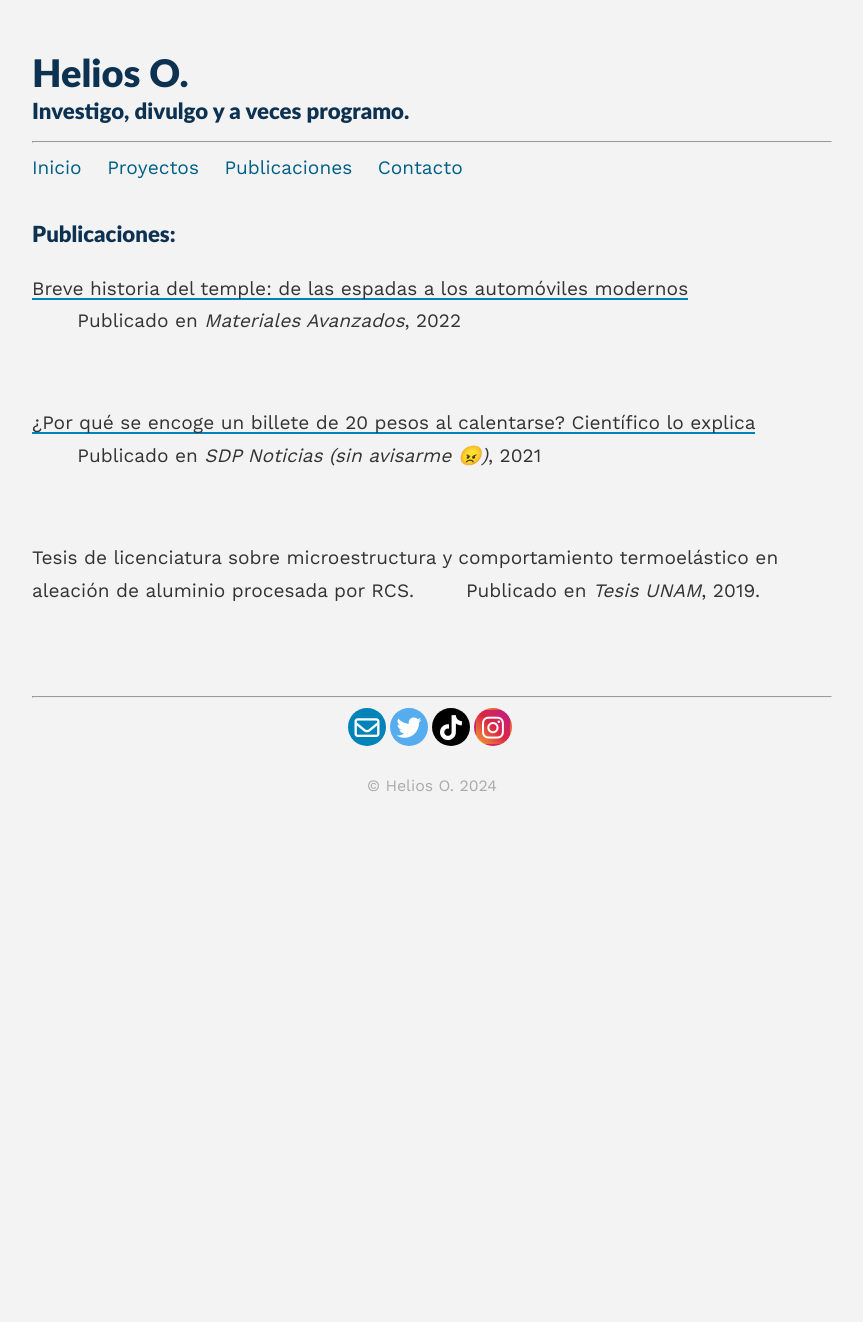
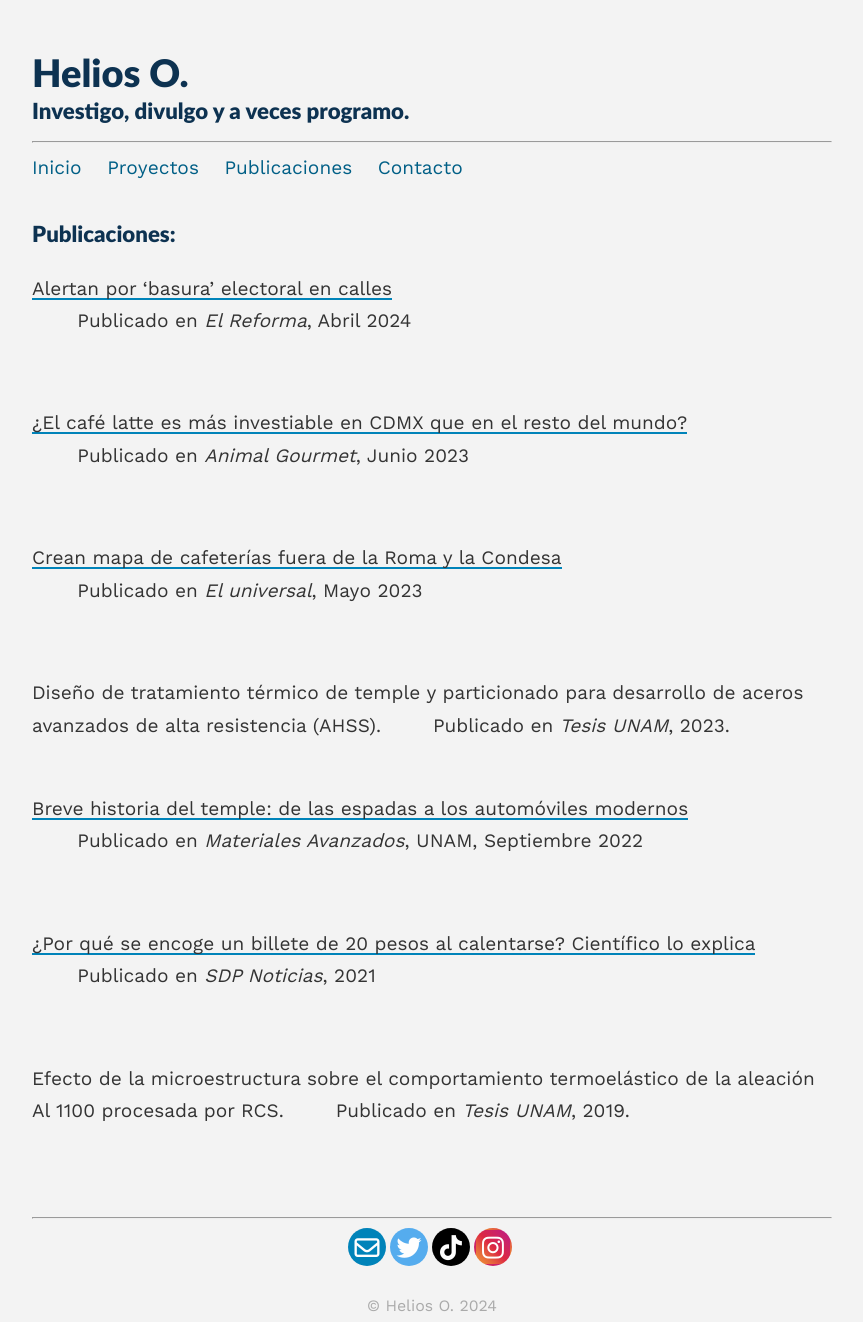
Before and after one commit to Heliouz/Heliouz.github.io, a Jekyll site: the page built from _pages/pubs.md, in a window 1280 px wide. Shown: the whole page, without its empty margins (208-1071 px from the left). Built offline with Jekyll 4.4.1, drawn with Linux system fonts in a browser that asks for light colours; emoji names are drawn with the system emoji font; before the commit the page ends 976 px from its top, so only the background shows below that.

Commit message:
Update pubs.md

```diff
--- a/_pages/pubs.md
+++ b/_pages/pubs.md
@@ -9,19 +9,34 @@ published: true
 
 ### Publicaciones:
 
-[Breve historia del temple: de las espadas a los automóviles modernos](https://www.iim.unam.mx/MA/36){:target="_blank"}
-&nbsp;&nbsp;&nbsp;&nbsp;&nbsp;&nbsp; Publicado en _Materiales Avanzados_, 2022
+[Alertan por 'basura' electoral en calles](https://www.reforma.com/alertan-por-basura-electoral-en-calles/ar2791241){:target="_blank"}
+&nbsp;&nbsp;&nbsp;&nbsp;&nbsp;&nbsp; Publicado en _El Reforma_, Abril 2024
 
 <br>
 
-
-
-[¿Por qué se encoge un billete de 20 pesos al calentarse? Científico lo explica](https://www.sdpnoticias.com/estilo-de-vida/por-que-se-encoge-un-billete-de-20-pesos-al-calentarse-cientifico-lo-explica/){:target="_blank"}
-&nbsp;&nbsp;&nbsp;&nbsp;&nbsp;&nbsp; Publicado en _SDP Noticias (sin avisarme :angry:)_, 2021
+[¿El café latte es más investiable en CDMX que en el resto del mundo?](https://www.animalgourmet.com/2023/06/29/cafe-latte-dura-menos-tiempo-en-cdmx/){:target="_blank"}
+&nbsp;&nbsp;&nbsp;&nbsp;&nbsp;&nbsp; Publicado en _Animal Gourmet_, Junio 2023
 
 <br>
 
-Tesis de licenciatura sobre microestructura y comportamiento termoelástico en aleación de aluminio procesada por RCS. &nbsp;&nbsp;&nbsp;&nbsp;&nbsp;&nbsp; Publicado en _Tesis UNAM_, 2019.
-
+[Crean mapa de cafeterías fuera de la Roma y la Condesa](https://www.eluniversal.com.mx/menu/crean-mapa-de-cafeterias-fuera-de-la-roma-y-la-condesa-con-recomendaciones-de-twitter/){:target="_blank"}
+&nbsp;&nbsp;&nbsp;&nbsp;&nbsp;&nbsp; Publicado en _El universal_, Mayo 2023
 
 <br>
+
+Diseño de tratamiento térmico de temple y particionado para desarrollo de aceros avanzados de alta resistencia (AHSS). &nbsp;&nbsp;&nbsp;&nbsp;&nbsp;&nbsp; Publicado en _Tesis UNAM_, 2023.
+
+<br>
+[Breve historia del temple: de las espadas a los automóviles modernos](https://upcommons.upc.edu/handle/2117/375173){:target="_blank"}
+&nbsp;&nbsp;&nbsp;&nbsp;&nbsp;&nbsp; Publicado en _Materiales Avanzados_, UNAM, Septiembre 2022
+
+<br>
+
+[¿Por qué se encoge un billete de 20 pesos al calentarse? Científico lo explica](https://www.sdpnoticias.com/estilo-de-vida/por-que-se-encoge-un-billete-de-20-pesos-al-calentarse-cientifico-lo-explica/){:target="_blank"}
+&nbsp;&nbsp;&nbsp;&nbsp;&nbsp;&nbsp; Publicado en _SDP Noticias_, 2021
+
+<br>
+
+Efecto de la microestructura sobre el comportamiento termoelástico de la aleación Al 1100 procesada por RCS. &nbsp;&nbsp;&nbsp;&nbsp;&nbsp;&nbsp; Publicado en _Tesis UNAM_, 2019.
+
+<br>
```
